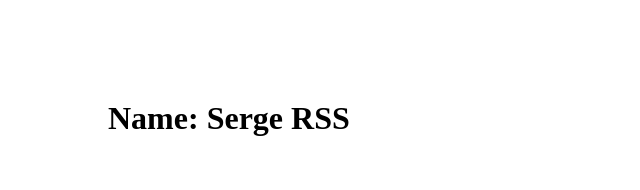
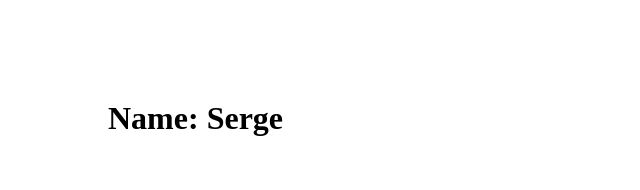
Before and after one commit to Sergej-Karyuhin/reactjs-films-homework, a React app: page / in a window 1280 px wide. Shown: the top 190 px of the page, without its empty margins (0-640 px from the left). Built offline with nearby package versions, Linux system fonts and the light colour scheme.

Commit message:
fix: reset

```diff
--- a/src/App.jsx
+++ b/src/App.jsx
@@ -3,7 +3,7 @@ import Signature from './components/Signature';
 
 const App = () => (
   <div>
-    <Signature name="Serge RSS" />
+    <Signature name="Serge" />
   </div>
 );
 
```
